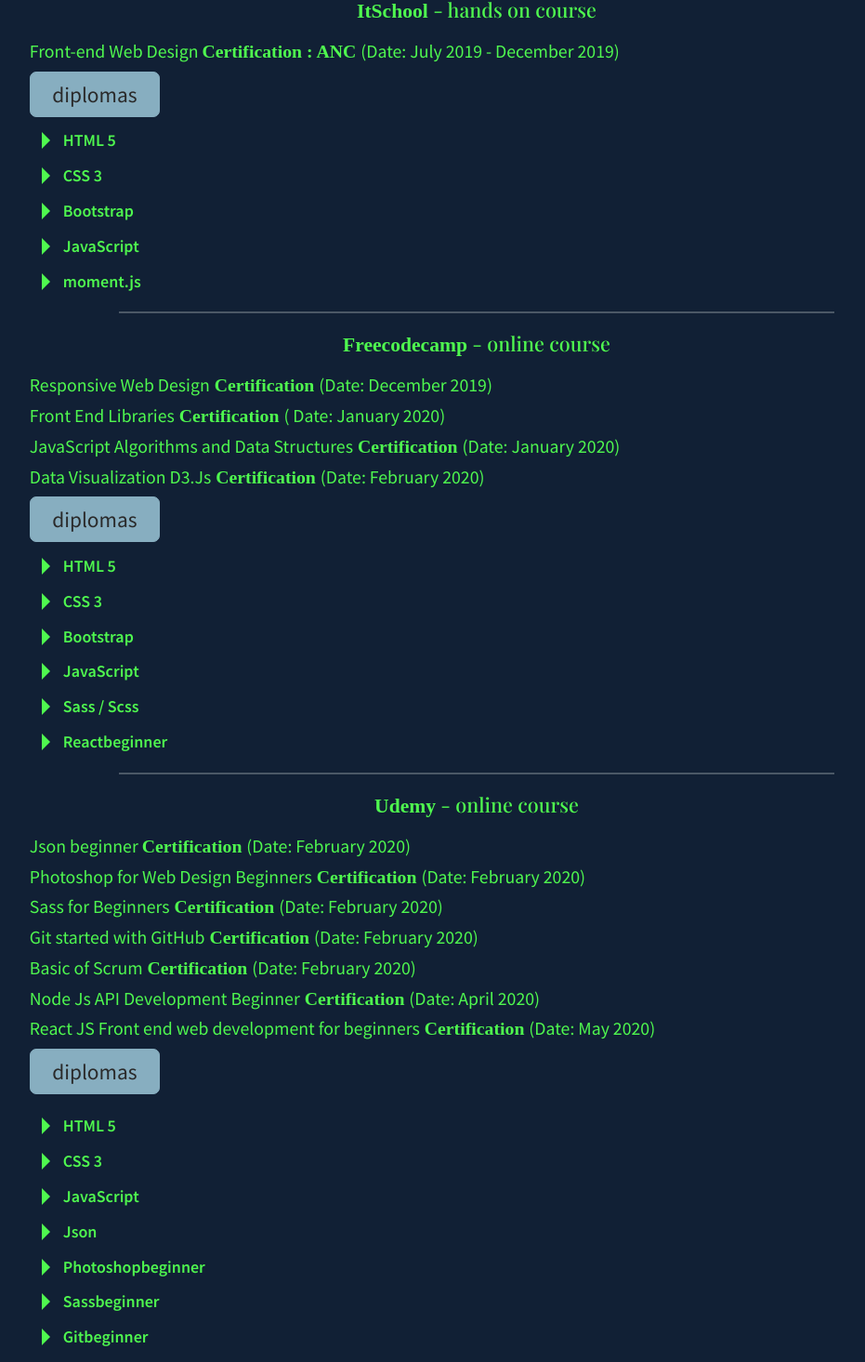
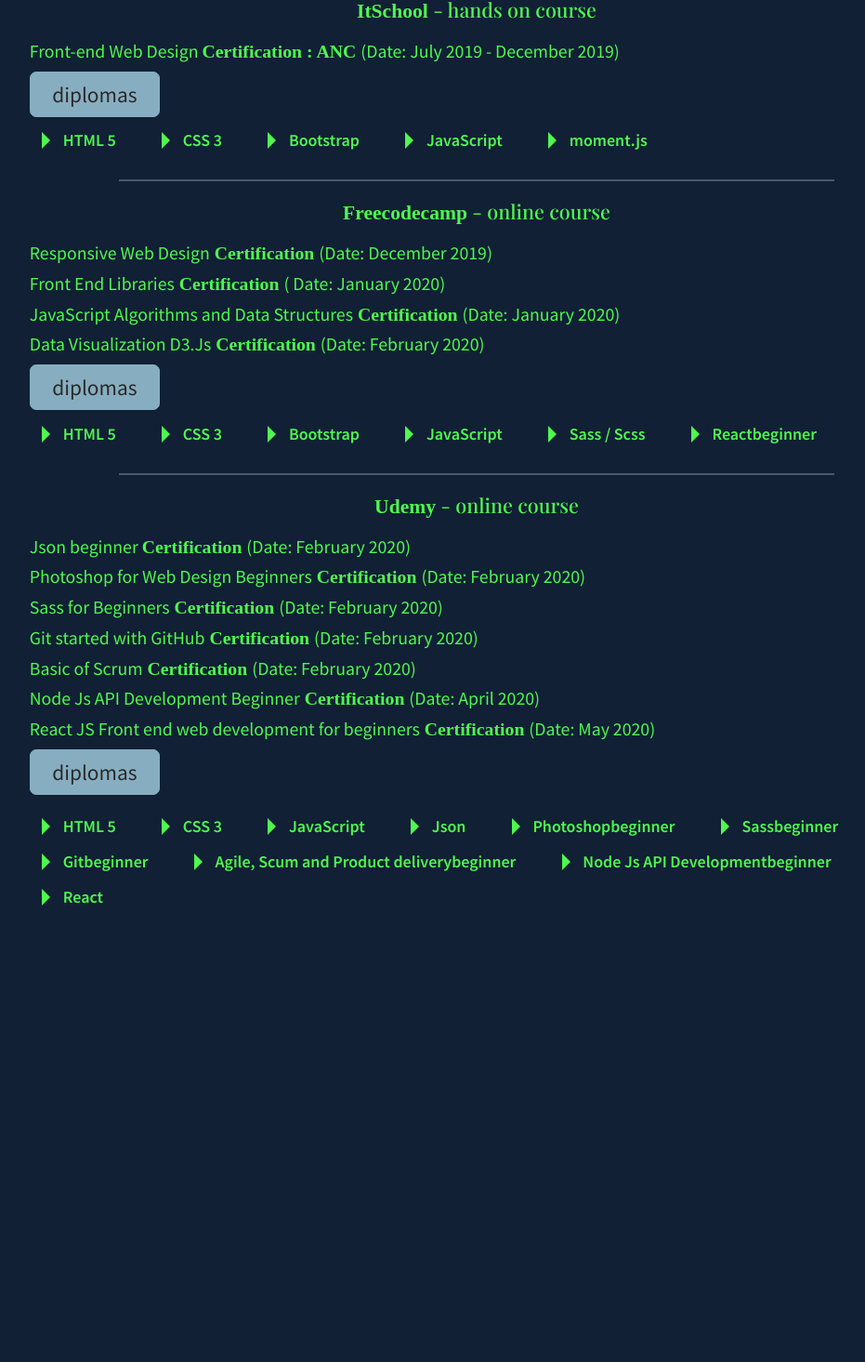
Before and after one commit to david-gelu/react-portfolio, a React (Create React App) app: page /#main in a window 1280 px wide. Shown: the part 3250-4715 px from the top of the page at 93% size, without its empty margins (127-1058 px from the left). After the commit the page ends 4239 px from the top, so only its background shows below. Built offline with nearby package versions, Linux system fonts and the light colour scheme.

Commit message:
show studies next to eachother

```diff
--- a/src/compnents/StudyPage.tsx
+++ b/src/compnents/StudyPage.tsx
@@ -31,7 +31,7 @@ const StudyPage = () => {
           </div>
         )}
       </div>
-      <div className="left">
+      <div className="left d-flex flex-wrap">
         {itSchoolStudy.map(({ study }: Studies, idx: number) => <h5 key={study + (idx + 1)}> {study}</h5>)}
       </div>
       <hr />
@@ -55,7 +55,7 @@ const StudyPage = () => {
           </div>
         )}
       </div>
-      <div className="left">
+      <div className="left d-flex flex-wrap">
         {freeCodeCampStudy.map(({ study }: Studies, idx: number) => <h5 key={study + (idx + 2)}> {study}</h5>)}
       </div>
       <hr />
@@ -77,7 +77,7 @@ const StudyPage = () => {
           </div>
         )}
       </div>
-      <div className="left mt-2">
+      <div className="left mt-2 d-flex flex-wrap">
         {udemyStudy.map(({ study }: Studies, idx: number) => <h5 key={study + (idx + 3)}> {study}</h5>)}
       </div>
     </div>
```
